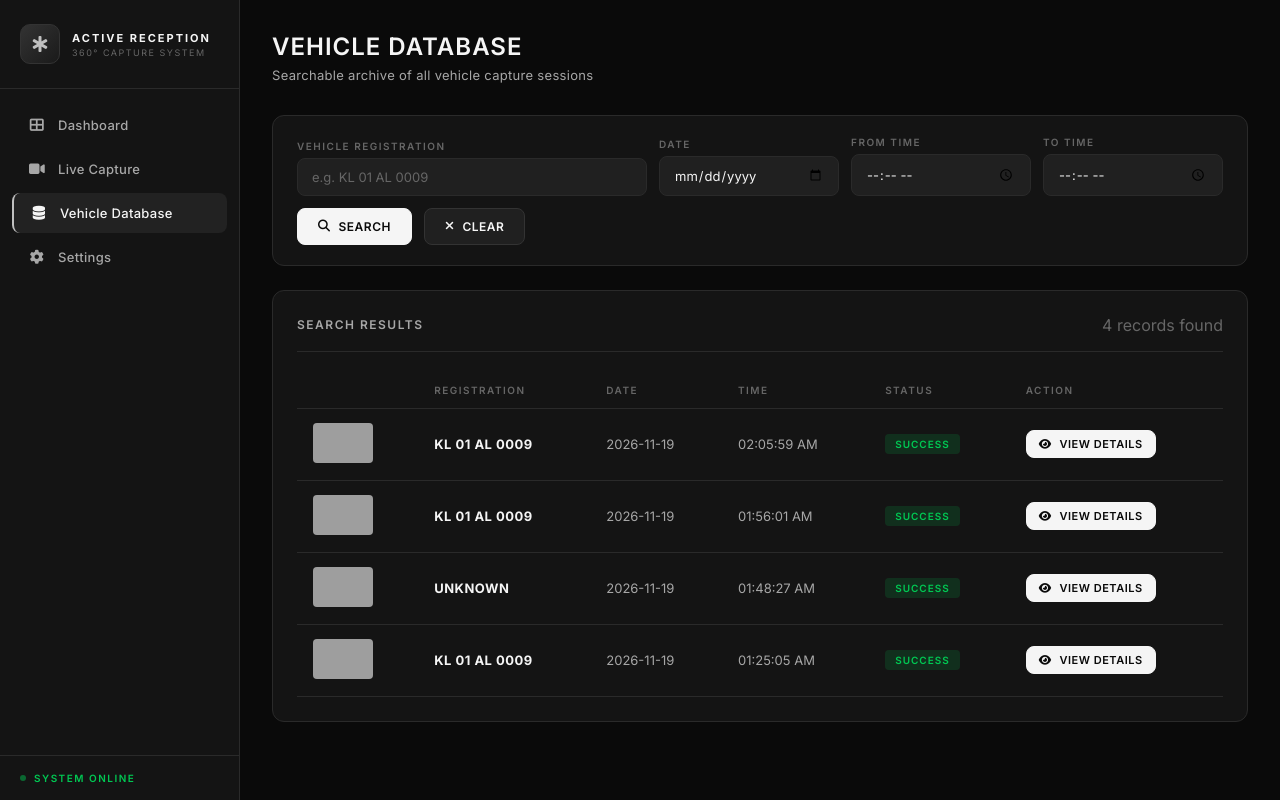
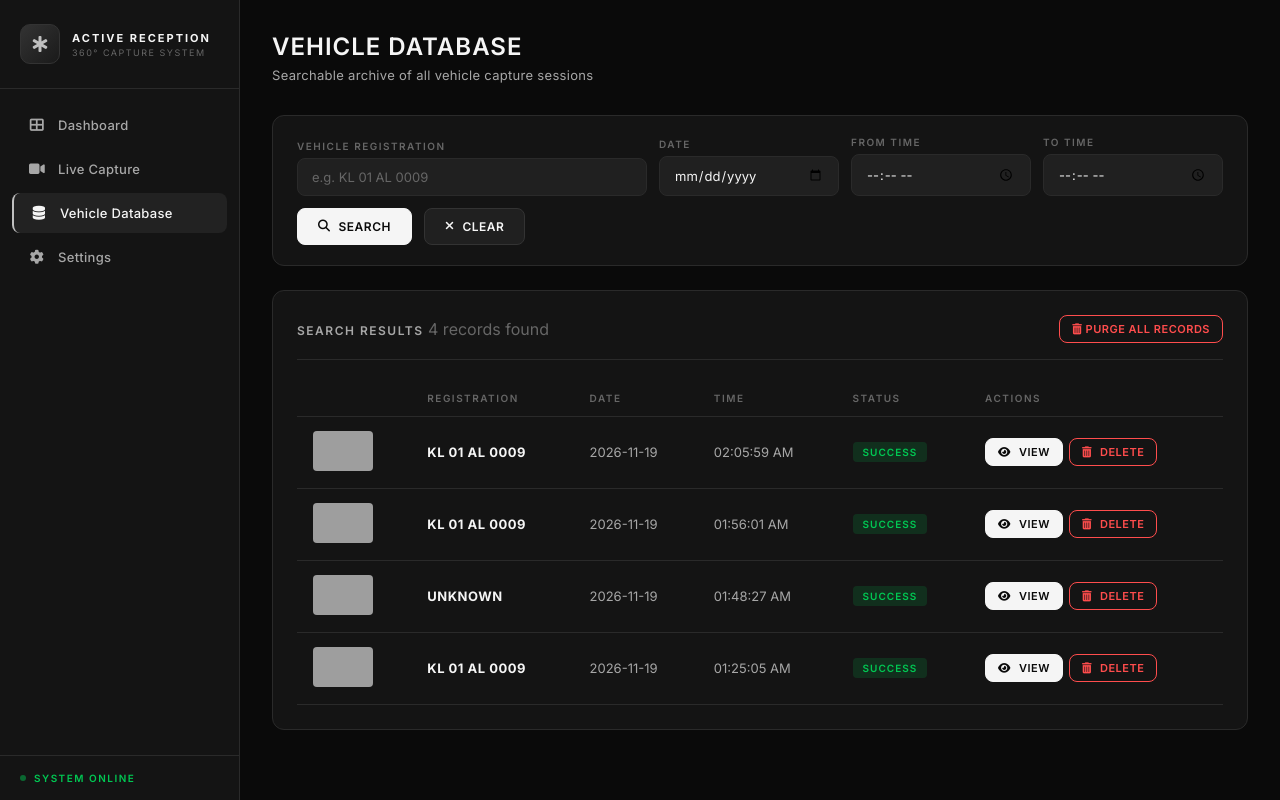
Before and after one commit to shijazmuhammed2528-max/Mercedes-Benz-Active-Reception-360, a Flask app: page /database in a window 1280 px wide. Run offline with Flask 3, Linux system fonts and the light colour scheme; data comes from the database, SQL or seed files in the repository; both versions use the stored data as it was after the commit; some libraries are stand-ins or nearby versions; grey boxes are pictures that could not be loaded.

Commit message:
feat: add vehicle database delete options (single session delete and bulk purge)

```diff
--- a/Main/app.py
+++ b/Main/app.py
@@ -210,12 +210,25 @@ def api_database_search():
 # API — Vehicle Session
 # ═══════════════════════════════════════════════════════════════
 
-@app.route("/api/vehicle/session/<session_id>")
+@app.route("/api/vehicle/session/<session_id>", methods=["GET"])
 def api_vehicle_session(session_id):
     session = db.get_session(session_id)
     if not session:
         return jsonify({"error": "Session not found"}), 404
     return jsonify(session)
+
+@app.route("/api/vehicle/delete/<session_id>", methods=["POST", "DELETE"])
+@app.route("/api/vehicle/session/<session_id>", methods=["DELETE"])
+def api_delete_session(session_id):
+    success = db.delete_session(session_id, database_dir=DATABASE_DIR)
+    if not success:
+        return jsonify({"success": False, "error": "Session not found or delete failed"}), 404
+    return jsonify({"success": True, "session_id": session_id, "message": "Record and captured images deleted successfully"})
+
+@app.route("/api/database/clear-all", methods=["POST", "DELETE"])
+def api_clear_database():
+    count = db.clear_all_sessions(database_dir=DATABASE_DIR)
+    return jsonify({"success": True, "deleted_count": count, "message": f"Successfully deleted {count} records and image folders"})
 
 @app.route("/api/vehicle/image/<session_id>/<camera>")
 def api_vehicle_image(session_id, camera):
--- a/Main/app_config.json
+++ b/Main/app_config.json
@@ -3,14 +3,14 @@
   "yolo_confidence": 0.45,
   "yolo_process_fps": 8,
   "yolo_inference_size": 640,
-  "stationary_duration": 2.0,
-  "capture_delay_seconds": 1.0,
-  "center_move_threshold": 15.0,
+  "stationary_duration": 2,
+  "capture_delay_seconds": 0,
+  "center_move_threshold": 15,
   "size_change_threshold": 0.08,
   "view_margin_ratio": 0.03,
   "min_detection_ratio": 0.05,
-  "min_sharpness": 30.0,
-  "capture_cooldown": 5.0,
+  "min_sharpness": 30,
+  "capture_cooldown": 5,
   "device": "auto",
   "video_dir": "D:\\Project Costal star\\Videos",
   "database_dir": "D:\\Project Costal star\\Data_base"
--- a/Main/backend/database/db_manager.py
+++ b/Main/backend/database/db_manager.py
@@ -209,6 +209,71 @@ class DatabaseManager:
             logger.error("Get recent failed: %s", e)
             return []
 
+    def delete_session(self, session_id: str, database_dir: str = None) -> bool:
+        """Delete a single session from DB and its image folder from disk."""
+        session = self.get_session(session_id)
+        if not session:
+            return False
+
+        # 1. Delete image folder from disk
+        folder = session.get("folder_path")
+        if folder and os.path.isdir(folder):
+            try:
+                import shutil
+                if database_dir:
+                    abs_db = os.path.abspath(database_dir)
+                    abs_folder = os.path.abspath(folder)
+                    # Protect against deleting root or database_dir itself
+                    if abs_folder.startswith(abs_db) and abs_folder != abs_db:
+                        shutil.rmtree(abs_folder, ignore_errors=True)
+                        logger.info("Deleted session folder: %s", folder)
+                else:
+                    shutil.rmtree(folder, ignore_errors=True)
+                    logger.info("Deleted session folder: %s", folder)
+            except Exception as e:
+                logger.error("Failed to delete folder %s: %s", folder, e)
+
+        # 2. Delete record from database
+        try:
+            conn = self._get_conn()
+            conn.execute("DELETE FROM vehicle_sessions WHERE session_id = ?", (session_id,))
+            conn.commit()
+            conn.close()
+            logger.info("Deleted session %s from database", session_id)
+            return True
+        except Exception as e:
+            logger.error("Failed to delete session %s from DB: %s", session_id, e)
+            return False
+
+    def clear_all_sessions(self, database_dir: str = None) -> int:
+        """Delete all vehicle sessions from DB and all session folders from disk."""
+        try:
+            conn = self._get_conn()
+            count = conn.execute("SELECT COUNT(*) FROM vehicle_sessions").fetchone()[0]
+            conn.execute("DELETE FROM vehicle_sessions")
+            conn.commit()
+            conn.close()
+            logger.info("Cleared %d sessions from database", count)
+        except Exception as e:
+            logger.error("Failed to clear sessions: %s", e)
+            return 0
+
+        # Clean all session folders from database_dir
+        if database_dir and os.path.isdir(database_dir):
+            import shutil
+            abs_db = os.path.abspath(database_dir)
+            for item in os.listdir(database_dir):
+                item_path = os.path.join(database_dir, item)
+                # Only delete session subfolders; keep database file, .gitkeep, etc.
+                if os.path.isdir(item_path):
+                    try:
+                        shutil.rmtree(item_path, ignore_errors=True)
+                        logger.info("Deleted session folder: %s", item_path)
+                    except Exception as e:
+                        logger.error("Failed to delete %s: %s", item_path, e)
+
+        return count
+
     def recover_from_filesystem(self, database_dir: str):
         """Scan database directory and recover sessions from metadata.json files."""
         if not os.path.isdir(database_dir):
--- a/Main/static/js/database.js
+++ b/Main/static/js/database.js
@@ -48,17 +48,20 @@ async function searchDatabase() {
 
         const results = await response.json();
 
+        const btnClearAll = document.getElementById('btnClearAll');
         if (!results || results.length === 0) {
             tableEl.style.display = 'none';
             emptyEl.style.display = 'flex';
             countEl.textContent = '0 records found';
             bodyEl.innerHTML = '';
+            if (btnClearAll) btnClearAll.style.display = 'none';
             return;
         }
 
         countEl.textContent = `${results.length} record${results.length === 1 ? '' : 's'} found`;
         emptyEl.style.display = 'none';
         tableEl.style.display = 'table';
+        if (btnClearAll) btnClearAll.style.display = 'inline-block';
 
         bodyEl.innerHTML = results.map(row => {
             const sid = escapeHtml(row.session_id);
@@ -85,9 +88,14 @@ async function searchDatabase() {
                         <span class="badge ${badgeClass}">${status.toUpperCase()}</span>
                     </td>
                     <td>
-                        <a href="/vehicle/${sid}" class="btn btn-sm btn-primary">
-                            <i class="fas fa-eye"></i> VIEW DETAILS
-                        </a>
+                        <div style="display:flex; gap:6px; align-items:center;">
+                            <a href="/vehicle/${sid}" class="btn btn-sm btn-primary" title="View details and 360 photos">
+                                <i class="fas fa-eye"></i> VIEW
+                            </a>
+                            <button class="btn btn-sm btn-danger" onclick="deleteSession('${sid}', '${vnum}')" title="Delete record and photos">
+                                <i class="fas fa-trash-alt"></i> DELETE
+                            </button>
+                        </div>
                     </td>
                 </tr>
             `;
@@ -114,6 +122,43 @@ function clearSearch() {
     searchDatabase();
 }
 
+async function deleteSession(sessionId, vehicleNumber) {
+    if (!confirm(`Are you sure you want to permanently delete vehicle record "${vehicleNumber}"?\n\nThis will remove the session from the database and delete all 4 captured camera photos from disk.`)) {
+        return;
+    }
+    try {
+        const res = await fetch(`/api/vehicle/delete/${sessionId}`, { method: 'POST' });
+        const data = await res.json();
+        if (data.success) {
+            searchDatabase();
+        } else {
+            alert('Delete failed: ' + (data.error || 'Unknown error'));
+        }
+    } catch (e) {
+        console.error('Delete error:', e);
+        alert('Failed to delete vehicle record');
+    }
+}
+
+async function confirmClearDatabase() {
+    if (!confirm('DANGER: Are you sure you want to permanently delete ALL vehicle records and captured photos?\n\nThis action cannot be undone.')) {
+        return;
+    }
+    try {
+        const res = await fetch('/api/database/clear-all', { method: 'POST' });
+        const data = await res.json();
+        if (data.success) {
+            alert(`Database cleared: ${data.deleted_count} records removed.`);
+            searchDatabase();
+        } else {
+            alert('Clear failed: ' + (data.error || 'Unknown error'));
+        }
+    } catch (e) {
+        console.error('Clear all error:', e);
+        alert('Failed to clear database');
+    }
+}
+
 function escapeHtml(str) {
     if (!str) return '';
     return String(str)
--- a/Main/templates/database.html
+++ b/Main/templates/database.html
@@ -35,9 +35,14 @@
 
 <!-- Results -->
 <div class="card">
-    <div class="card-header">
-        <span class="card-title">Search Results</span>
-        <span class="text-muted" id="resultCount">—</span>
+    <div class="card-header" style="display:flex; justify-content:space-between; align-items:center;">
+        <div>
+            <span class="card-title">Search Results</span>
+            <span class="text-muted" id="resultCount">—</span>
+        </div>
+        <button class="btn btn-sm btn-danger" id="btnClearAll" onclick="confirmClearDatabase()" style="display:none;" title="Permanently delete all vehicle records and captured photos">
+            <i class="fas fa-trash-alt"></i> PURGE ALL RECORDS
+        </button>
     </div>
 
     <div id="resultsContainer">
@@ -49,7 +54,7 @@
                     <th>Date</th>
                     <th>Time</th>
                     <th>Status</th>
-                    <th>Action</th>
+                    <th>Actions</th>
                 </tr>
             </thead>
             <tbody id="resultsBody"></tbody>
```
Also changed, not shown: Main/templates/settings.html (+34 -1 lines), Main/templates/vehicle_details.html (+24 -1 lines), Data_base/vehicle_database.db.
